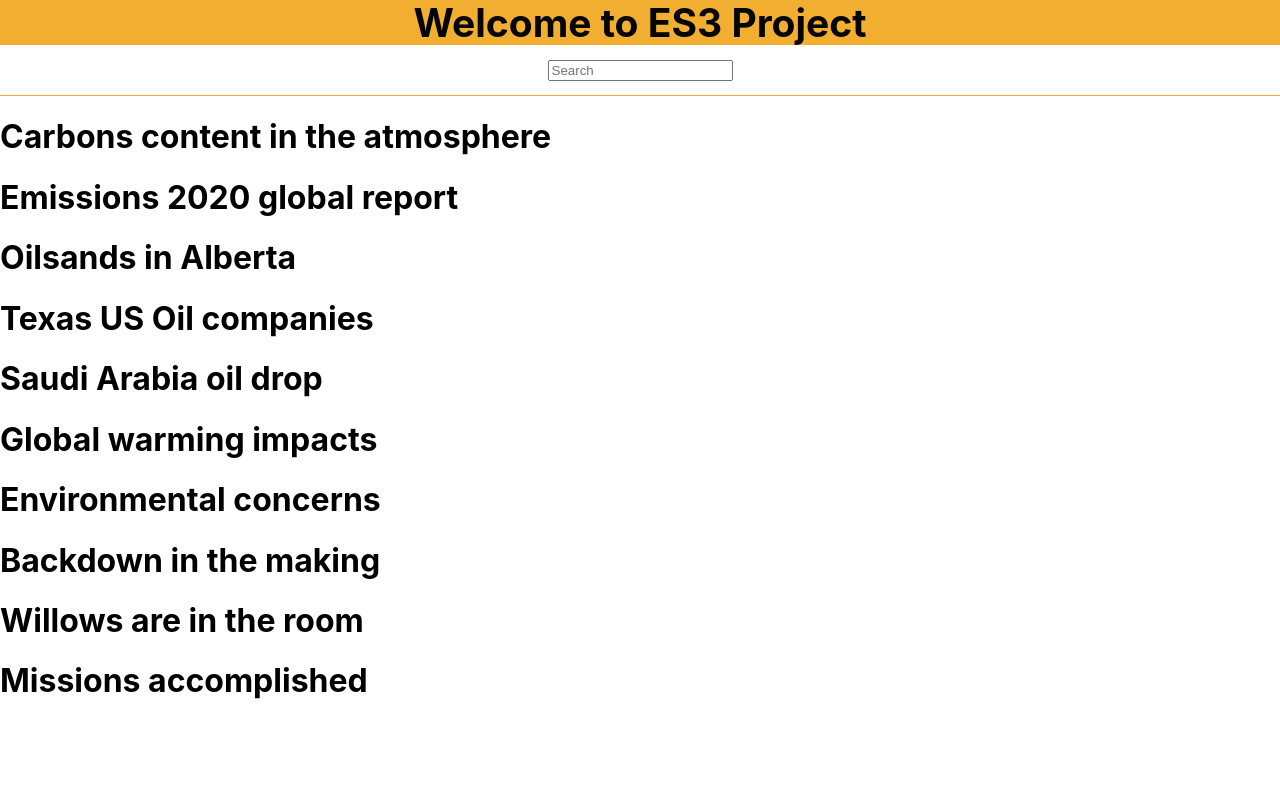
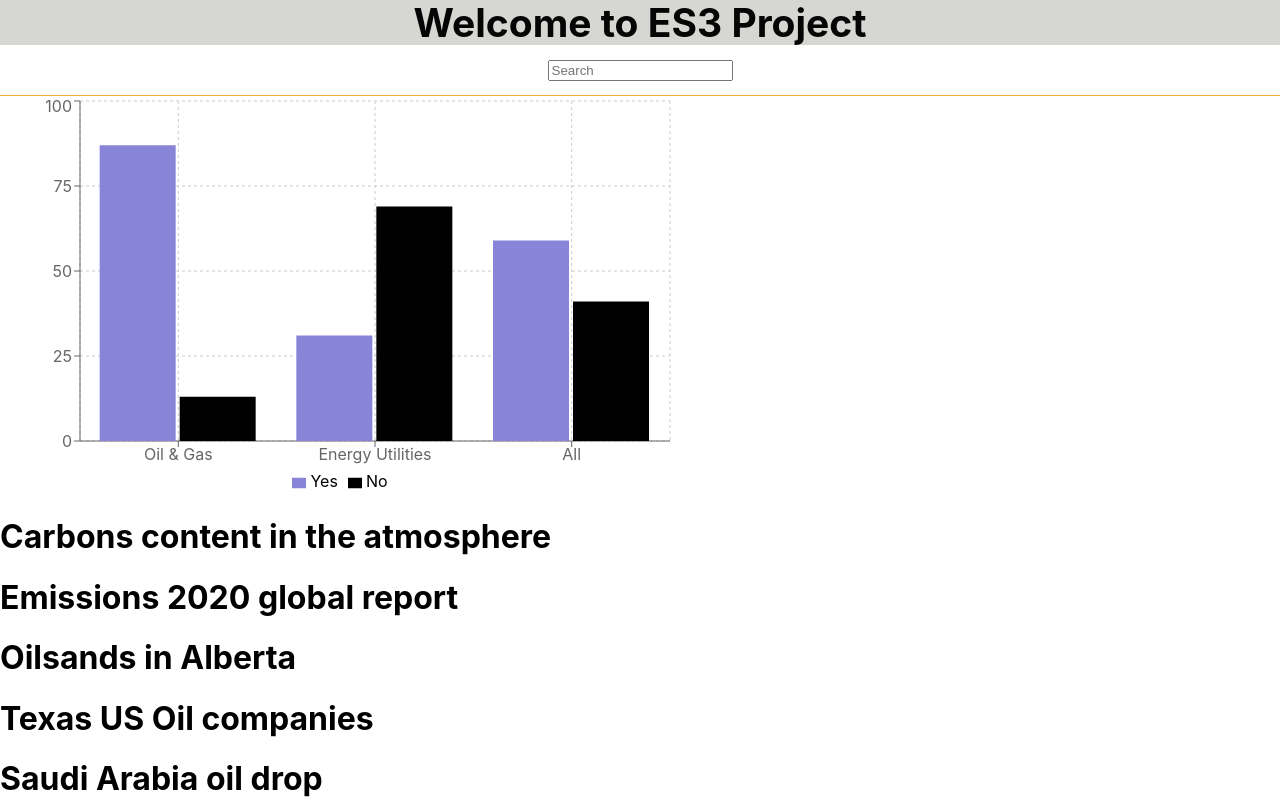
Before and after one commit to gthiong/es3, a React (Create React App) app: page / in a window 1280 px wide. Shown: the top 800 px of the page. Built offline with nearby package versions, Linux system fonts and the light colour scheme.

Commit message:
Adding Simple Graph

```diff
--- a/package.json
+++ b/package.json
@@ -11,6 +11,7 @@
     "react-list": "^0.8.16",
     "react-scripts": "4.0.0",
     "react-search-field": "^1.1.0",
+    "recharts": "^1.8.5",
     "web-vitals": "^0.2.4"
   },
   "scripts": {
--- a/src/App.css
+++ b/src/App.css
@@ -3,7 +3,7 @@
 }
 
 .App-header {
-  background-color: #f2ae30;
+  background-color: #D6D6D2;
   width: 100%;
   height: 45px;
   display: flex;
--- a/src/App.js
+++ b/src/App.js
@@ -1,7 +1,18 @@
 import React, { Component } from 'react';
 import './App.css';
-// @ts-ignore
-import Images1 from './images/1.png';
+import { Barchart, Bar, Cell, XAxis, YAxis, CartesianGrid, Tooltip, Legend, BarChart } from 'recharts';
+
+const data1 = [
+  {
+    name: 'Oil & Gas', Yes: 87, No: 13,
+  },
+  {
+    name: 'Energy Utilities', Yes: 31, No: 69,
+  },
+  {
+    name: 'All', Yes: 59, No: 41,
+  },
+];
 
 const data = [
   {
@@ -78,6 +89,7 @@ class App extends React.Component {
           value={term} />
           </form>
         </form>
+        <Graph/>
         {
           data.filter(searchFor(term)).map(graph =>
             <div key={graph.ID}>
@@ -96,4 +108,25 @@ class Header extends React.Component {
     )}
   };
 
+class Graph extends React.Component {
+  render() {
+    return (
+      <BarChart
+        width={700}
+        height={400}
+        data={data1}
+        margin={{ top: 5, right: 30, left: 20, bottom: 5, }}
+      >
+        <CartesianGrid strokeDasharray="3 3" />
+        <XAxis dataKey="name" />
+        <YAxis />
+        <Tooltip />
+        <Legend />
+        <Bar dataKey="Yes" fill="#8884d8" />
+        <Bar dataKey="No" fill="82ca9d" />
+      </BarChart>
+    );
+  }
+}
+
 export default App;
```
Also changed, not shown: src/data.js (line endings or trailing spaces), 1 other file (tests, documents, lock files or other folders).
